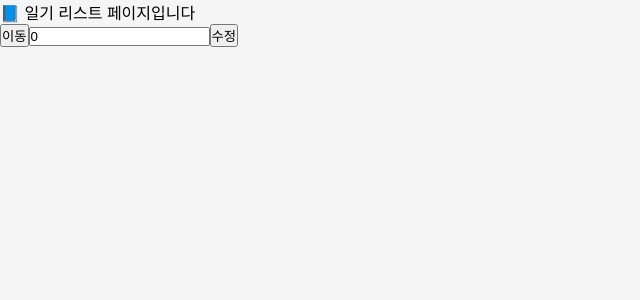
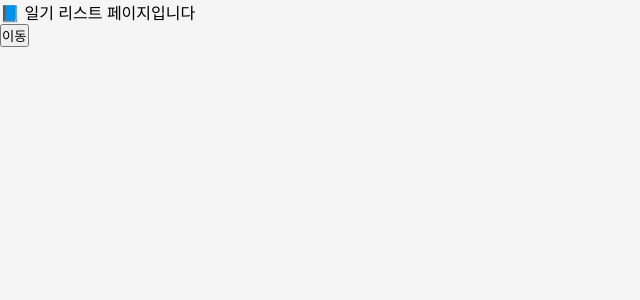
Before and after one commit to clwmfksek/weather-diary, a React (Vite) app: page / in a window 1280 px wide. Shown: the top 300 px of the page, without its empty margins (0-640 px from the left). Built offline with nearby package versions, Linux system fonts and the light colour scheme.

Commit message:
edit:edit,home

```diff
--- a/src/pages/Edit.jsx
+++ b/src/pages/Edit.jsx
@@ -1,11 +1,12 @@
-import { useState, useEffect } from "react";
+import { useState } from "react";
 import { useLocation, useNavigate } from "react-router";
 import * as st from "../utils/storage";
 import styled from "styled-components";
 
 export default function Edit() {
   const location = useLocation();
-  const { index } = location.state || {};
+  let { index } = location.state || {};
+  index -= 1;
   const [diary, setDiary] = useState(st.loadDiary()[index]);
   const navigate = useNavigate();
 
--- a/src/pages/Home.jsx
+++ b/src/pages/Home.jsx
@@ -1,46 +1,57 @@
-import React, { useState } from "react";
+import React, { useEffect, useState } from "react";
 import * as st from "../utils/storage";
 import { useNavigate } from "react-router";
+import styled from "styled-components";
+
 function Home() {
-  const [idx, setIdx] = useState(0);
-  const diaryList = st.loadDiary();
+  const [diaryList, setDiaryList] = useState([]);
+
+  useEffect(() => {
+    setDiaryList(st.loadDiary());
+  }, []);
+
   return (
     <>
       <div>📘 일기 리스트 페이지입니다</div>
       <Move />
-      <EditP idx={idx} setIdx={setIdx} diaryList={diaryList} />
-      <DiaryComponents gets={diaryList} />
+      {/* <EditP idx={idx} setIdx={setIdx} diaryList={diaryList} /> */}
+      <DiaryComponents gets={diaryList} setDiaryList={setDiaryList} />
     </>
   );
 }
 
 export default Home;
 
-function EditP({ idx, setIdx, diaryList }) {
-  function onChangeFunc(e) {
-    e.preventDefault();
-    setIdx(e.target.value);
-  }
-  return (
-    <>
-      <input
-        placeholder="인덱스를 입력하세요!"
-        onChange={onChangeFunc}
-        value={idx}
-      />
-      <EditMove index={idx} diaryList={diaryList} />
-    </>
-  );
-}
-function DiaryComponents({ gets }) {
+// function EditP({ idx, setIdx, diaryList }) {
+//   function onChangeFunc(e) {
+//     e.preventDefault();
+//     setIdx(e.target.value);
+//   }
+//   return (
+//     <>
+//       <input
+//         placeholder="인덱스를 입력하세요!"
+//         onChange={onChangeFunc}
+//         value={idx}
+//       />
+//       <EditMove index={idx} />
+//     </>
+//   );
+// }
+function DiaryComponents({ gets, setDiaryList }) {
   const dies = gets;
   return dies.map((element, index) => (
-    <div key={index}>
-      <div>{index + 1} 번째 </div>
-      <div>{element.title}</div>
-      <div>{element.content}</div>
-      <br></br>
-    </div>
+    <TopContainer key={index}>
+      <DiaryContainer>
+        <div>{index + 1}번째 글</div>
+        <div>제목 : {element.title}</div>
+        <div>내용 : {element.content}</div>
+      </DiaryContainer>
+      <EDContainer>
+        <EditMove index={index} />
+        <DeleteMove index={index} setDiaryList={setDiaryList} />
+      </EDContainer>
+    </TopContainer>
   ));
 }
 
@@ -49,13 +60,44 @@ function Move() {
   return <button onClick={() => navigate("/write")}>이동</button>;
 }
 
-function EditMove({ index, diaryList }) {
+function EditMove({ index }) {
+  const navigate = useNavigate();
   const handleNavigate = () => {
-    const navigate = useNavigate();
-    const title = diaryList[index].title;
-    const content = diaryList[index].content;
-    navigate(`/edit`, { state: { index, title, content } });
+    navigate(`/edit`, { state: { index } });
   };
 
-  return <button onClick={handleNavigate}>수정</button>;
+  return <EDButton onClick={handleNavigate}>수정</EDButton>;
 }
+
+function DeleteMove({ index, setDiaryList }) {
+  const array = st.loadDiary();
+
+  function handle() {
+    const result = array.filter((_, ind) => ind !== index);
+    setDiaryList(result);
+    st.saveDiary(result);
+  }
+  return <EDButton onClick={handle}>삭제</EDButton>;
+}
+
+const DiaryContainer = styled.div`
+  display: flex;
+  flex-direction: column;
+  border: 2px solid black;
+  width: 50%;
+`;
+
+const EDButton = styled.button`
+  width: 320px;
+`;
+
+const EDContainer = styled.div`
+  margin-bottom: 50px;
+`;
+
+const TopContainer = styled.div`
+  display: flex;
+  flex-direction: column;
+  align-items: center;
+  justify-content: center;
+`;
```
